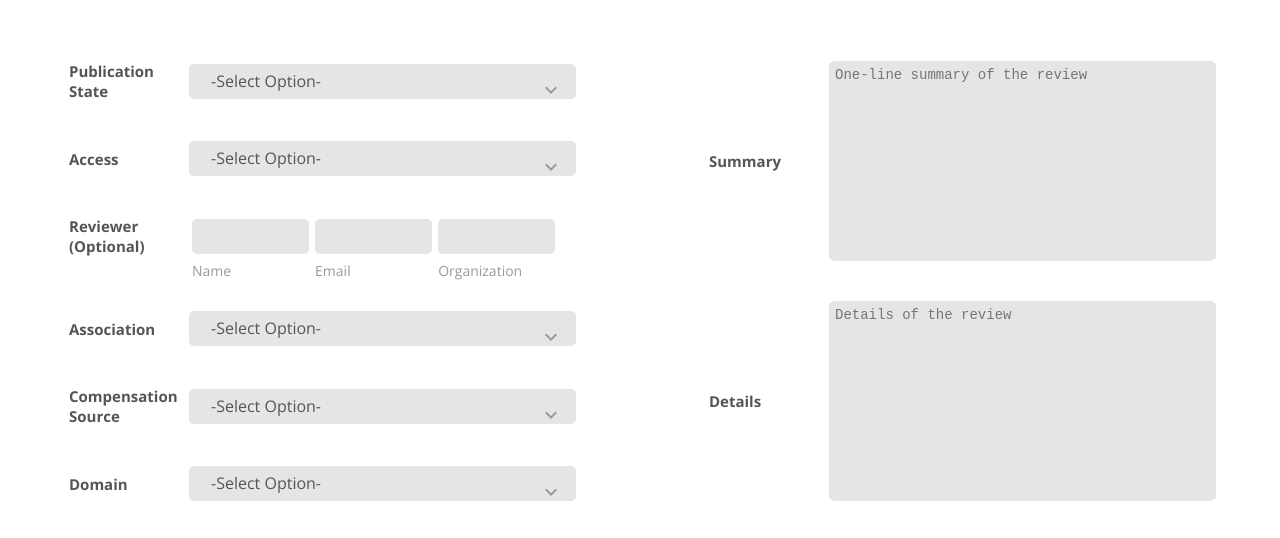
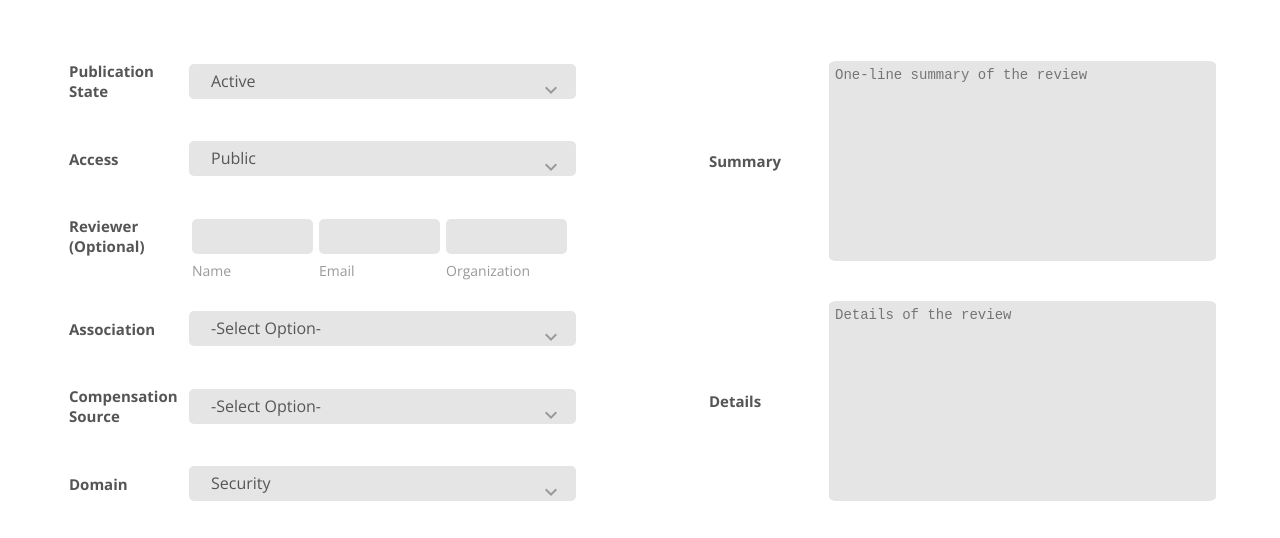
Before and after one commit to ossf/security-reviews, a plain HTML site: page colorlib-regform-5/index.html in a window 1280 px wide. Shown: the part 190-728 px from the top of the page. Drawn offline with nearby package versions, Linux system fonts and the light colour scheme.

Commit message:
formatting

```diff
--- a/colorlib-regform-5/css/main.css
+++ b/colorlib-regform-5/css/main.css
@@ -149,9 +149,9 @@ textarea {
 }
 
 .col-2 {
-  width: -webkit-calc((100% - 30px) / 2.9);
-  width: -moz-calc((100% - 30px) / 2.9);
-  width: calc((100% - 30px) / 2.9);
+  width: -webkit-calc((100% - 30px) / 2.81);
+  width: -moz-calc((100% - 30px) / 2.81);
+  width: calc((100% - 30px) / 2.81);
   padding: 0px 3px;
 }
 
--- a/colorlib-regform-5/index.html
+++ b/colorlib-regform-5/index.html
@@ -53,9 +53,9 @@
                                     <div class="value">
                                         <div class="input-group">
                                             <div class="rs-select2 js-select-simple select--no-search">
-                                                <select name="subject" id="publicationState">
-                                                    <option selected="selected">-Select Option-</option>
-                                                    <option>Active</option>
+                                                <select name="subject" class="form-control" id="publicationState">
+                                                    <option>-Select Option-</option>
+                                                    <option selected="selected">Active</option>
                                                     <option>Draft</option>
                                                     <option>Removed</option>
                                                 </select>
@@ -70,8 +70,8 @@
                                         <div class="input-group">
                                             <div class="rs-select2 js-select-simple select--no-search">
                                                 <select name="subject" id="access">
-                                                    <option selected="selected">-Select Option-</option>
-                                                    <option>Public</option>
+                                                    <option>-Select Option-</option>
+                                                    <option selected="selected">Public</option>
                                                     <option>Private/$ORG</option>
                                                 </select>
                                                 <div class="select-dropdown"></div>
@@ -146,8 +146,8 @@
                                     <div class="input-group">
                                         <div class="rs-select2 js-select-simple select--no-search">
                                             <select name="subject" id="domain">
-                                                <option selected="selected">-Select Option-</option>
-                                                <option>Security</option>
+                                                <option>-Select Option-</option>
+                                                <option selected="selected">Security</option>
                                             </select>
                                             <div class="select-dropdown"></div>
                                         </div>
@@ -268,8 +268,8 @@
                                   <div class="input-group">
                                       <div class="rs-select2 js-select-simple select--no-search">
                                           <select name="subject" id="schemaVersion">
-                                              <option selected="selected">-Select Option-</option>
-                                              <option>1.0</option>
+                                              <option>-Select Option-</option>
+                                              <option selected="selected">1.0</option>
                                           </select>
                                           <div class="select-dropdown"></div>
                                       </div>
@@ -283,8 +283,8 @@
                                 <div class="input-group">
                                     <div class="rs-select2 js-select-simple select--no-search">
                                         <select name="subject" id="spdxLicense">
-                                            <option selected="selected">-Select Option-</option>
-                                            <option>CC-BY-4.0</option>
+                                            <option>-Select Option-</option>
+                                            <option selected="selected">CC-BY-4.0</option>
                                         </select>
                                         <div class="select-dropdown"></div>
                                     </div>
```
